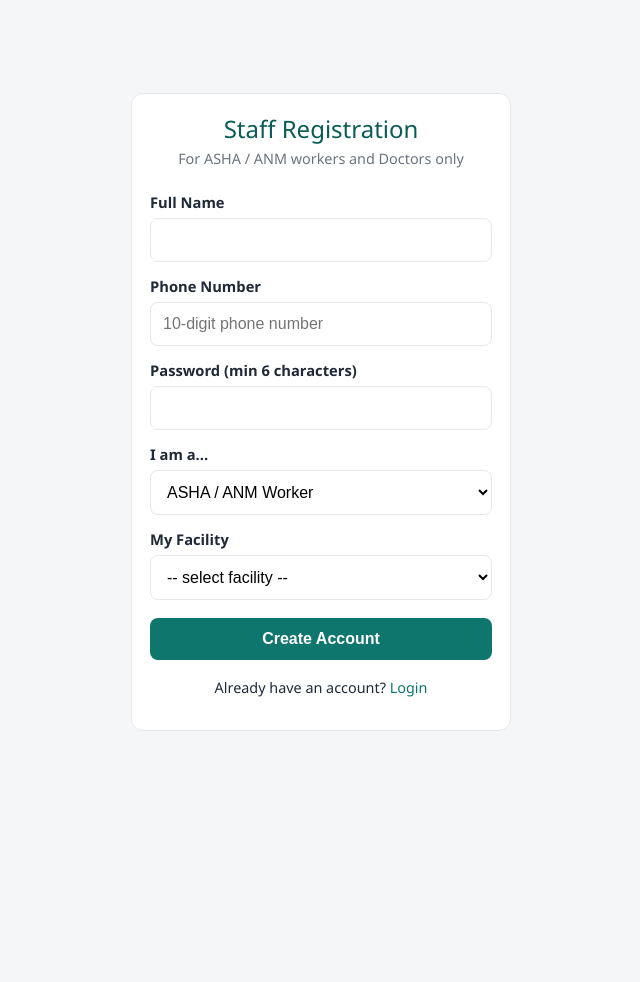
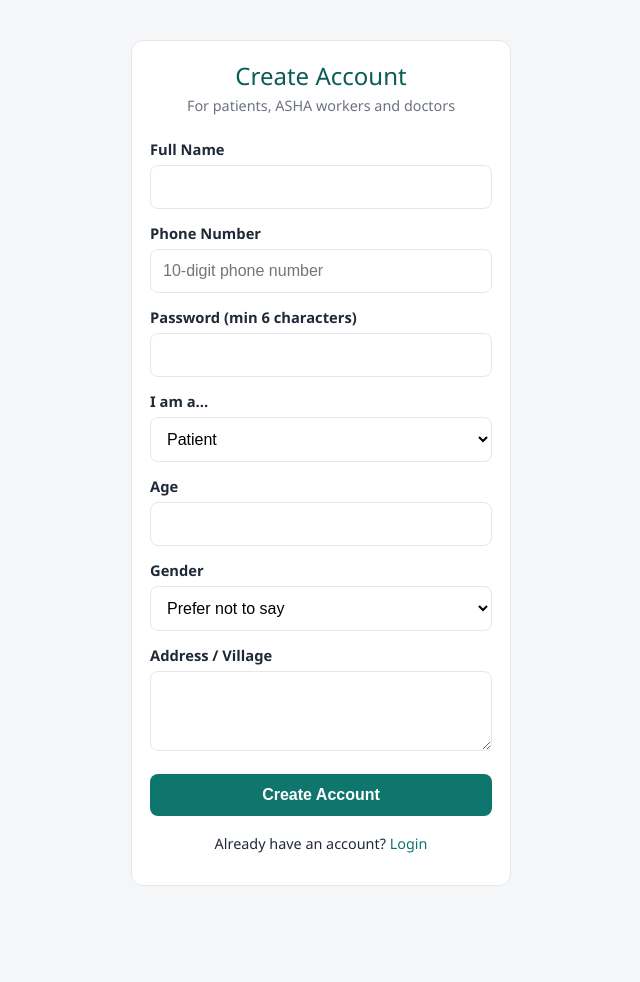
Before and after one commit to nitin04-stack/swastysetu-an-rural-health-platform, a Flask app: page /auth/signup in a window 1280 px wide. Shown: the whole page, without its empty margins (319-959 px from the left). Before the commit the page ends 731 px from the top, so only its background shows below. Run offline with Flask 3, Linux system fonts and the light colour scheme; data comes from the database, SQL or seed files in the repository.

Commit message:
Add patient self-service portal

```diff
--- a/backend/routes/auth_routes.py
+++ b/backend/routes/auth_routes.py
@@ -2,28 +2,23 @@ from flask import Blueprint, render_template, request, redirect, url_for, flash
 from flask_login import login_user, logout_user, login_required, current_user
 
 from extensions import db
-from models import User, Facility
+from models import User, Facility, Patient
 
 auth_bp = Blueprint("auth", __name__, url_prefix="/auth")
 
 
 @auth_bp.route("/signup", methods=["GET", "POST"])
 def signup():
-    """
-    Self-signup is ONLY for staff (asha/doctor) - per the workflow, patients
-    do not self-register (low literacy per problem statement); ASHA creates
-    their record + login for them instead (see asha_routes.register_patient).
-    """
     facilities = Facility.query.all()
 
     if request.method == "POST":
         name = request.form["name"].strip()
         phone = request.form["phone"].strip()
         password = request.form["password"]
-        role = request.form["role"]  # asha or doctor only, enforced below
+        role = request.form["role"]
         facility_id = request.form.get("facility_id")
 
-        if role not in ("asha", "doctor"):
+        if role not in ("asha", "doctor", "patient"):
             flash("Invalid role for self-signup.", "error")
             return redirect(url_for("auth.signup"))
 
@@ -35,9 +30,27 @@ def signup():
             flash("Password must be at least 6 characters.", "error")
             return redirect(url_for("auth.signup"))
 
-        user = User(name=name, phone=phone, role=role, facility_id=facility_id or None)
+        user = User(
+            name=name,
+            phone=phone,
+            role=role,
+            facility_id=facility_id or None if role != "patient" else None,
+        )
         user.set_password(password)  # hashed with werkzeug (bcrypt-style salted hash)
         db.session.add(user)
+        db.session.flush()
+
+        if role == "patient":
+            patient = Patient(
+                name=name,
+                age=request.form.get("age") or None,
+                gender=request.form.get("gender") or None,
+                phone=phone,
+                address=request.form.get("address", "").strip(),
+                user_id=user.id,
+            )
+            db.session.add(patient)
+
         db.session.commit()
 
         flash("Account created. Please log in.", "success")
--- a/backend/templates/auth/login.html
+++ b/backend/templates/auth/login.html
@@ -28,7 +28,7 @@
     </form>
 
     <p style="text-align:center; margin-top:20px; font-size:0.9rem; color: var(--text-muted);">
-      Staff member? <a href="{{ url_for('auth.signup') }}">Create Account</a>
+      New patient or staff member? <a href="{{ url_for('auth.signup') }}">Create Account</a>
     </p>
   </div>
 </div>
--- a/backend/templates/auth/signup.html
+++ b/backend/templates/auth/signup.html
@@ -1,10 +1,10 @@
 {% extends "shared/base.html" %}
-{% block title %}Staff Signup{% endblock %}
+{% block title %}Create Account{% endblock %}
 {% block content %}
 <div class="auth-wrap">
   <div class="card auth-card">
-    <div class="auth-title">Staff Registration</div>
-    <div class="auth-subtitle">For ASHA / ANM workers and Doctors only</div>
+    <div class="auth-title">Create Account</div>
+    <div class="auth-subtitle">For patients, ASHA workers and doctors</div>
 
     {% with messages = get_flashed_messages(with_categories=true) %}
       {% if messages %}
@@ -25,18 +25,37 @@
       <input type="password" name="password" required minlength="6">
 
       <label>I am a...</label>
-      <select name="role" required>
+      <select name="role" id="role-select" required>
+        <option value="patient">Patient</option>
         <option value="asha">ASHA / ANM Worker</option>
         <option value="doctor">Doctor</option>
       </select>
 
-      <label>My Facility</label>
-      <select name="facility_id">
+      <div id="patient-fields">
+        <label>Age</label>
+        <input type="number" name="age" min="0" max="120">
+
+        <label>Gender</label>
+        <select name="gender">
+          <option value="">Prefer not to say</option>
+          <option value="female">Female</option>
+          <option value="male">Male</option>
+          <option value="other">Other</option>
+        </select>
+
+        <label>Address / Village</label>
+        <textarea name="address" rows="2"></textarea>
+      </div>
+
+      <div id="facility-field" style="display:none;">
+        <label>My Facility</label>
+        <select name="facility_id">
         <option value="">-- select facility --</option>
         {% for f in facilities %}
         <option value="{{ f.id }}">{{ f.name }} ({{ f.ftype|upper }})</option>
         {% endfor %}
-      </select>
+        </select>
+      </div>
 
       <button type="submit" class="btn btn-block">Create Account</button>
     </form>
@@ -46,4 +65,18 @@
     </p>
   </div>
 </div>
+<script>
+  const roleSelect = document.getElementById("role-select");
+  const patientFields = document.getElementById("patient-fields");
+  const facilityField = document.getElementById("facility-field");
+
+  function updateSignupFields() {
+    const isPatient = roleSelect.value === "patient";
+    patientFields.style.display = isPatient ? "block" : "none";
+    facilityField.style.display = isPatient ? "none" : "block";
+  }
+
+  roleSelect.addEventListener("change", updateSignupFields);
+  updateSignupFields();
+</script>
 {% endblock %}
--- a/backend/templates/shared/base.html
+++ b/backend/templates/shared/base.html
@@ -41,6 +41,8 @@
         <a href="{{ url_for('doctor.analytics') }}">📊 Analytics</a>
         <a href="{{ url_for('doctor.inventory') }}">Inventory</a>
         <a href="{{ url_for('doctor.referrals') }}">Referrals</a>
+      {% elif current_user.role == 'patient' %}
+        <a href="{{ url_for('patient.dashboard') }}">My Health</a>
       {% endif %}
 
       <div id="google_translate_element" style="display:none;"></div>
```
Also changed, not shown: backend/routes/asha_routes.py (+20 -1 lines), backend/routes/patient_routes.py (+14 -1 lines), backend/templates/patient/dashboard.html (+89 -16 lines).
